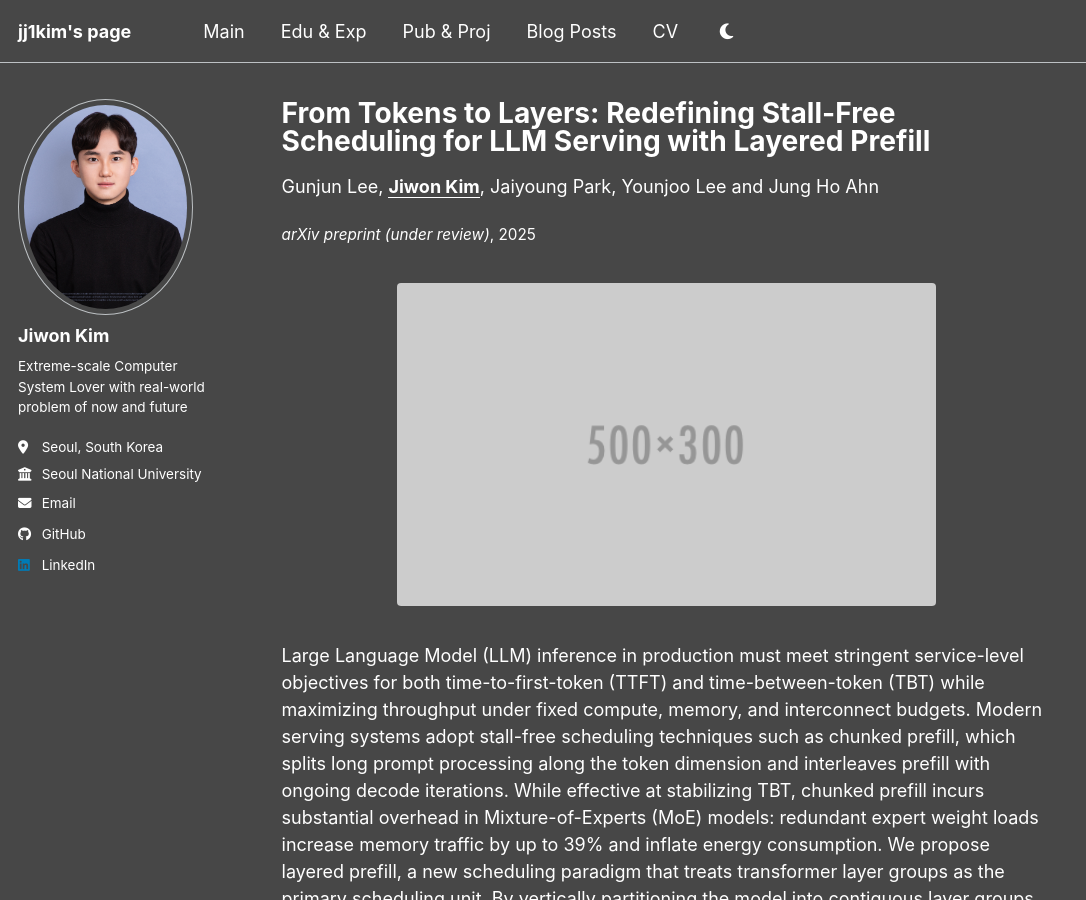
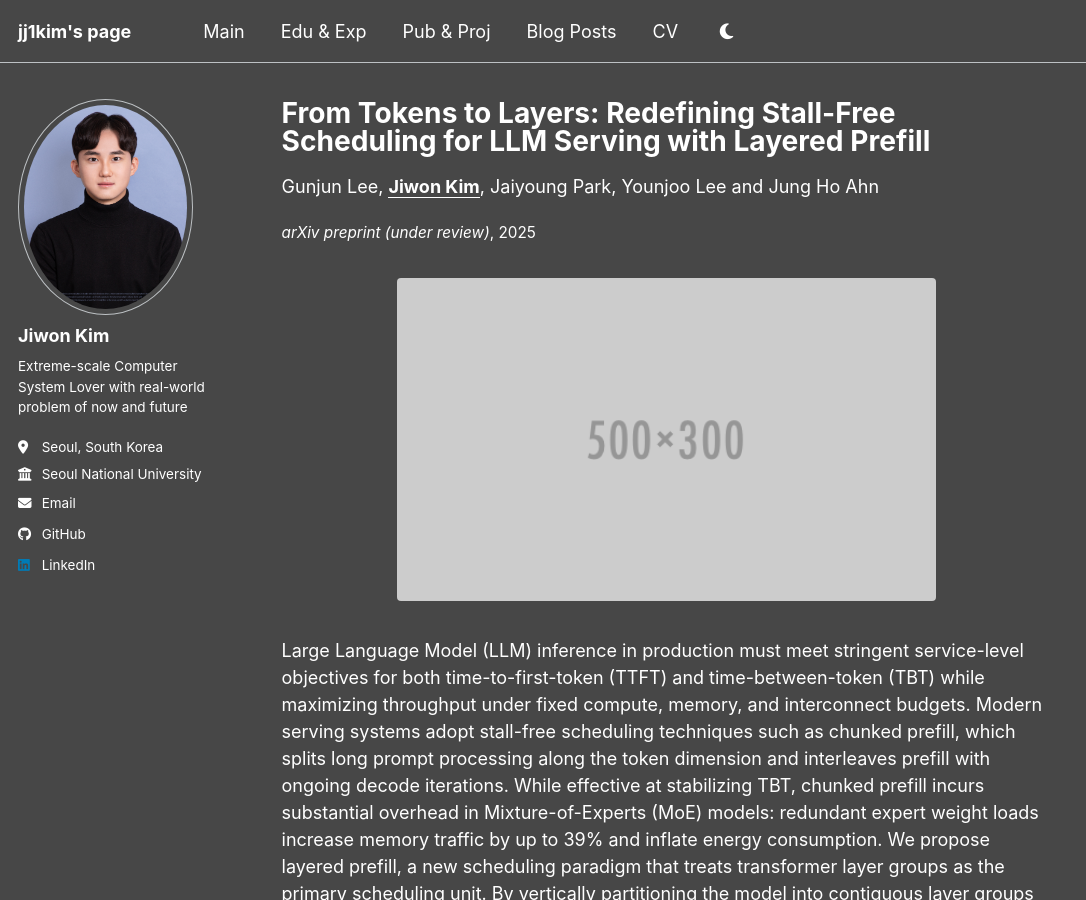
Before and after one commit to jj1kim/jj1kim.github.io, a Jekyll site: the page built from _publications/2025-06-08-paper-title-number-5.md, in a window 1280 px wide and 900 px high. Shown: the whole window, without its empty margins (0-1086 px from the left). Built offline with Jekyll 4.4.1, drawn with Linux system fonts in a browser that asks for light colours; a script bundle is joined from its source files by our own code; library files that are not in the unit come from our copies.

Commit message:
test change

```diff
--- a/_includes/archive-single.html
+++ b/_includes/archive-single.html
@@ -43,9 +43,9 @@
           <p> {{ post.type }}, <i>{{ post.venue }}</i>, {{ post.date | default: "1900-01-01" | date: "%Y" }} </p>
         {% elsif post.collection == 'publications' %}
           {% if post.author %}
-          <p style="font-size: 0.85em; margin-top: 0.25em; margin-bottom: 0;">{{ post.author | markdownify }}</p>
+          <p style="font-size: 0.85em; margin-top: 0.25em; margin-bottom: 0 !important; line-height: 1.2;">{{ post.author | markdownify }}</p>
           {% endif %}
-          <p style="font-size: 0.85em; margin-top: 0; margin-bottom: 0;"><i>{{ post.venue }}</i>, {{ post.date | default: "1900-01-01" | date: "%Y" }} </p>
+          <p style="font-size: 0.85em; margin-top: 0 !important; margin-bottom: 0; line-height: 1.2;"><i>{{ post.venue }}</i>, {{ post.date | default: "1900-01-01" | date: "%Y" }} </p>
         {% elsif post.date %}
          <p class="page__date" style="margin-top: 0; margin-bottom: 0.5em; font-size: 0.75em; color: var(--global-text-color-light);">
            <span><strong><i class="fa fa-fw fa-calendar" aria-hidden="true"></i> {{ site.data.ui-text[site.locale].date_label | default: "Published:" }}</strong></span>
--- a/_layouts/single.html
+++ b/_layouts/single.html
@@ -34,9 +34,9 @@
           <p> {{ page.type }}, <i>{{ page.venue }}</i>, {{ page.date | default: "1900-01-01" | date: "%Y" }} </p>
         {% elsif page.venue and page.date %}
           {% if page.author %}
-          <p style="font-size: 0.85em; margin-top: 0.25em; margin-bottom: 0;">{{ page.author | markdownify }}</p>
+          <p style="font-size: 0.85em; margin-top: 0.25em; margin-bottom: 0 !important; line-height: 1.2;">{{ page.author | markdownify }}</p>
           {% endif %}
-          <p style="font-size: 0.85em; margin-top: 0; margin-bottom: 0;"><i>{{ page.venue }}</i>, {{ page.date | default: "1900-01-01" | date: "%Y" }} </p>
+          <p style="font-size: 0.85em; margin-top: 0 !important; margin-bottom: 0; line-height: 1.2;"><i>{{ page.venue }}</i>, {{ page.date | default: "1900-01-01" | date: "%Y" }} </p>
         {% elsif page.date %}
           <p class="page__date" style="margin-top: 0; margin-bottom: 0.5em; font-size: 0.75em; color: var(--global-text-color-light);">
             <span><strong><i class="fa fa-fw fa-calendar" aria-hidden="true"></i> {{ site.data.ui-text[site.locale].date_label | default: "Published:" }}</strong></span>
@@ -60,35 +60,35 @@
         {{ content }}
 
         {% if page.citation and page.paperurl and page.slidesurl and page.bibtexurl %}
-          <p style="font-size: smaller">Recommended citation: {{ page.citation }}<br /><a href="{{ page.paperurl }}">Download Paper</a> | <a href="{{ page.slidesurl }}">Download Slides</a> | <a href="{{ page.bibtexurl }}">Download Bibtex</a></p>
+          <p style="font-size: smaller; margin-bottom: 0 !important;">Recommended citation: {{ page.citation }}<br /><a href="{{ page.paperurl }}">Download Paper</a> | <a href="{{ page.slidesurl }}">Download Slides</a> | <a href="{{ page.bibtexurl }}">Download Bibtex</a></p>
         {% elsif page.citation and page.paperurl and page.slidesurl %}
-          <p style="font-size: smaller">Recommended citation: {{ page.citation }}<br /><a href="{{ page.paperurl }}">Download Paper</a> | <a href="{{ page.slidesurl }}">Download Slides</a></p>
+          <p style="font-size: smaller; margin-bottom: 0 !important;">Recommended citation: {{ page.citation }}<br /><a href="{{ page.paperurl }}">Download Paper</a> | <a href="{{ page.slidesurl }}">Download Slides</a></p>
         {% elsif page.citation and page.paperurl and page.bibtexurl %}
-          <p style="font-size: smaller">Recommended citation: {{ page.citation }}<br /><a href="{{ page.paperurl }}">Download Paper</a> | <a href="{{ page.bibtexurl }}">Download Bibtex</a></p>
+          <p style="font-size: smaller; margin-bottom: 0 !important;">Recommended citation: {{ page.citation }}<br /><a href="{{ page.paperurl }}">Download Paper</a> | <a href="{{ page.bibtexurl }}">Download Bibtex</a></p>
         {% elsif page.citation and page.paperurl %}
-          <p style="font-size: smaller">Recommended citation: {{ page.citation }}<br /><a href="{{ page.paperurl }}">Download Paper</a></p>
+          <p style="font-size: smaller; margin-bottom: 0 !important;">Recommended citation: {{ page.citation }}<br /><a href="{{ page.paperurl }}">Download Paper</a></p>
         {% elsif page.citation and page.slidesurl and page.bibtexurl %}
-          <p style="font-size: smaller">Recommended citation: {{ page.citation }}<br /><a href="{{ page.slidesurl }}">Download Slides</a> | <a href="{{ page.bibtexurl }}">Download Bibtex</a></p>
+          <p style="font-size: smaller; margin-bottom: 0 !important;">Recommended citation: {{ page.citation }}<br /><a href="{{ page.slidesurl }}">Download Slides</a> | <a href="{{ page.bibtexurl }}">Download Bibtex</a></p>
         {% elsif page.citation and page.slidesurl %}
-          <p style="font-size: smaller">Recommended citation: {{ page.citation }}<br /><a href="{{ page.slidesurl }}">Download Slides</a></p>
+          <p style="font-size: smaller; margin-bottom: 0 !important;">Recommended citation: {{ page.citation }}<br /><a href="{{ page.slidesurl }}">Download Slides</a></p>
         {% elsif page.slidesurl and page.bibtexurl %}
-          <p style="font-size: smaller"><a href="{{ page.slidesurl }}">Download Slides</a> | <a href="{{ page.bibtexurl }}">Download Bibtex</a></p>
+          <p style="font-size: smaller; margin-bottom: 0 !important;"><a href="{{ page.slidesurl }}">Download Slides</a> | <a href="{{ page.bibtexurl }}">Download Bibtex</a></p>
         {% elsif page.paperurl and page.bibtexurl %}
-          <p style="font-size: smaller"><a href="{{ page.paperurl }}">Download Paper</a> | <a href="{{ page.bibtexurl }}">Download Bibtex</a></p>
+          <p style="font-size: smaller; margin-bottom: 0 !important;"><a href="{{ page.paperurl }}">Download Paper</a> | <a href="{{ page.bibtexurl }}">Download Bibtex</a></p>
         {% elsif page.citation and page.bibtexurl %}
-          <p style="font-size: smaller">Recommended citation: {{ page.citation }}<br /><a href="{{ page.bibtexurl }}">Download Bibtex</a></p>
+          <p style="font-size: smaller; margin-bottom: 0 !important;">Recommended citation: {{ page.citation }}<br /><a href="{{ page.bibtexurl }}">Download Bibtex</a></p>
         {% elsif page.citation %}
-          <p style="font-size: smaller">Recommended citation: {{ page.citation }}</p>
+          <p style="font-size: smaller; margin-bottom: 0 !important;">Recommended citation: {{ page.citation }}</p>
         {% elsif page.slidesurl %}
-          <p style="font-size: smaller"><a href="{{ page.slidesurl }}">Download Slides</a></p>
+          <p style="font-size: smaller; margin-bottom: 0 !important;"><a href="{{ page.slidesurl }}">Download Slides</a></p>
         {% elsif page.bibtexurl %}
-          <p style="font-size: smaller"><a href="{{ page.bibtexurl }}">Download Bibtex</a></p>
+          <p style="font-size: smaller; margin-bottom: 0 !important;"><a href="{{ page.bibtexurl }}">Download Bibtex</a></p>
         {% endif %}
 
-        {% if page.link %}<div><a href="{{ page.link }}" class="btn">{{ site.data.ui-text[site.locale].ext_link_label | default: "Direct Link" }}</a></div>{% endif %}
+        {% if page.link %}<div style="margin-top: 1em;"><a href="{{ page.link }}" class="btn">{{ site.data.ui-text[site.locale].ext_link_label | default: "Direct Link" }}</a></div>{% endif %}
       </section>
 
-      <footer class="page__meta"{% if page.collection == 'publications' %} style="margin-top: 0;"{% endif %}>
+      <footer class="page__meta"{% if page.collection == 'publications' %} style="margin-top: 0 !important; padding-top: 0;"{% endif %}>
         {% if site.data.ui-text[site.locale].meta_label %}
           <h4 class="page__meta-title">{{ site.data.ui-text[site.locale].meta_label }}</h4>
         {% endif %}
```
